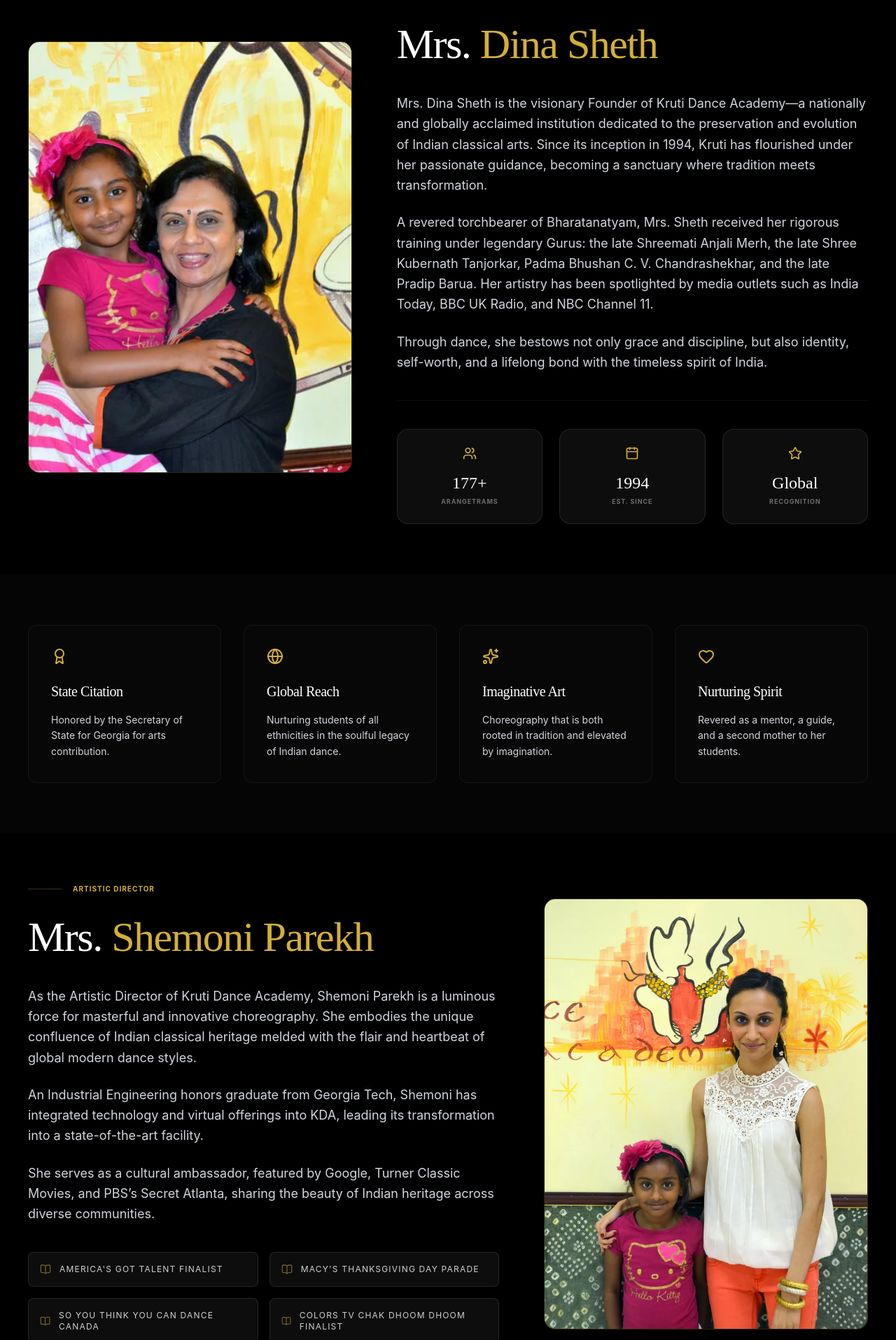
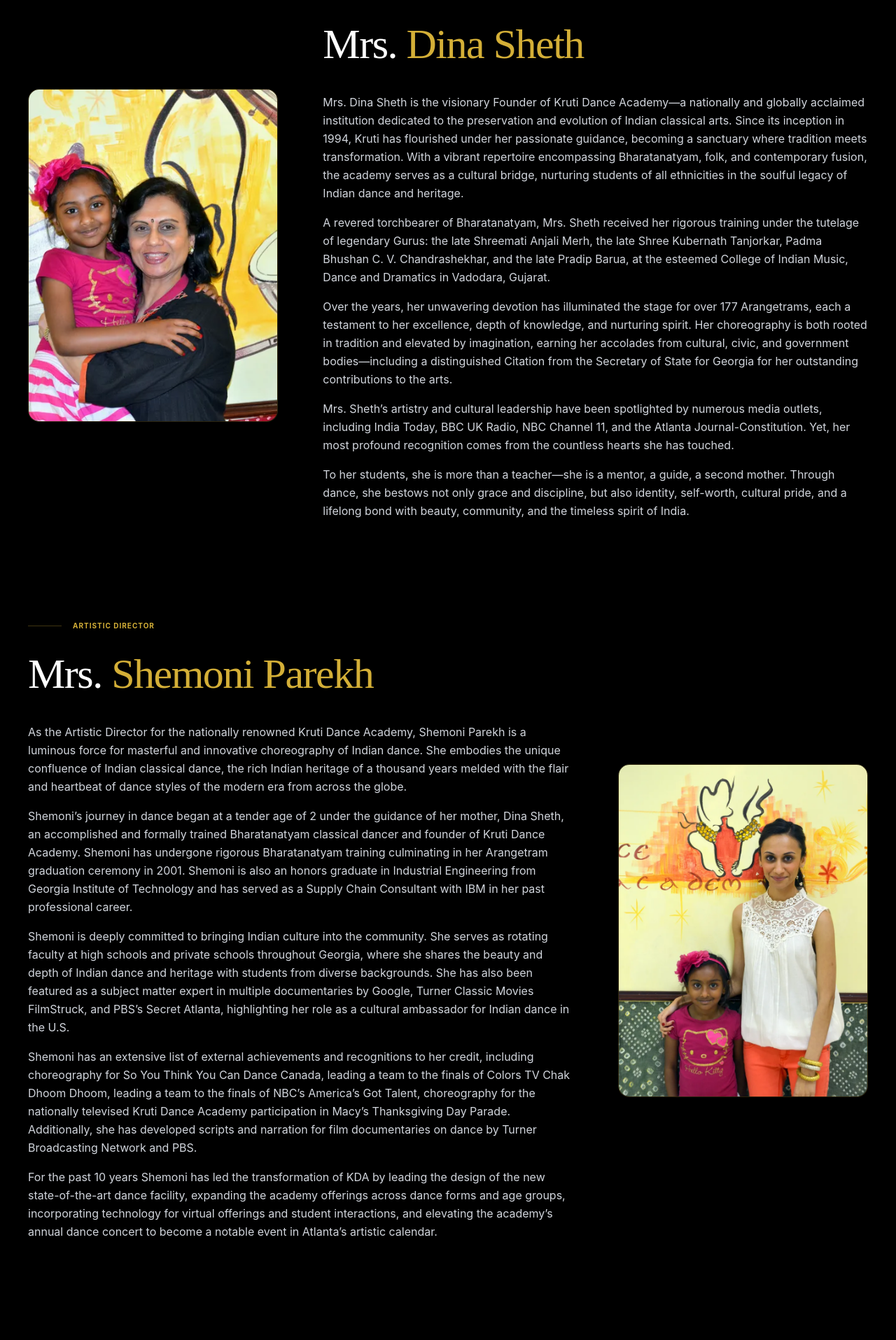
Before and after one commit to nithish-aksayah/sanjana-arangetram, a React (Vite) app: page /about/gurus in a window 1280 px wide. Shown: the part 645-2560 px from the top of the page at 70% size. Built offline with nearby package versions, Linux system fonts and the light colour scheme.

Commit message:
guru-page-content-added

```diff
--- a/src/pages/about/Gurus.jsx
+++ b/src/pages/about/Gurus.jsx
@@ -68,7 +68,7 @@ const Gurus = () => {
           <div className="grid grid-cols-1 lg:grid-cols-12 gap-16 items-center">
 
             {/* Image Column */}
-            <div className="lg:col-span-5 relative group mx-auto w-full max-w-sm lg:max-w-none">
+            <div className="lg:col-span-4 relative group mx-auto w-full max-w-sm lg:max-w-none">
               <motion.div
                 variants={fadeUp}
                 initial="hidden"
@@ -89,7 +89,7 @@ const Gurus = () => {
             </div>
 
             {/* Content Column */}
-            <div className="lg:col-span-7 space-y-10 text-left">
+            <div className="lg:col-span-8 space-y-8 text-left">
               <motion.div
                 variants={fadeUp}
                 initial="hidden"
@@ -101,21 +101,27 @@ const Gurus = () => {
                   <span className="uppercase tracking-widest text-[10px] font-bold">The Visionary Founder</span>
                 </div>
                 <h2 className="text-4xl md:text-5xl lg:text-6xl font-serif mb-8 leading-tight text-white">Mrs. <span className="text-[#D4AF37]">Dina Sheth</span></h2>
-                <div className="space-y-6 text-gray-300 font-sans text-lg leading-relaxed">
+                <div className="space-y-4 text-gray-300 font-sans text-sm md:text-base leading-relaxed">
                   <p>
-                    Mrs. Dina Sheth is the visionary Founder of Kruti Dance Academy—a nationally and globally acclaimed institution dedicated to the preservation and evolution of Indian classical arts. Since its inception in 1994, Kruti has flourished under her passionate guidance, becoming a sanctuary where tradition meets transformation.
+                    Mrs. Dina Sheth is the visionary Founder of Kruti Dance Academy—a nationally and globally acclaimed institution dedicated to the preservation and evolution of Indian classical arts. Since its inception in 1994, Kruti has flourished under her passionate guidance, becoming a sanctuary where tradition meets transformation. With a vibrant repertoire encompassing Bharatanatyam, folk, and contemporary fusion, the academy serves as a cultural bridge, nurturing students of all ethnicities in the soulful legacy of Indian dance and heritage.
                   </p>
                   <p>
-                    A revered torchbearer of Bharatanatyam, Mrs. Sheth received her rigorous training under legendary Gurus: the late Shreemati Anjali Merh, the late Shree Kubernath Tanjorkar, Padma Bhushan C. V. Chandrashekhar, and the late Pradip Barua. Her artistry has been spotlighted by media outlets such as India Today, BBC UK Radio, and NBC Channel 11.
+                    A revered torchbearer of Bharatanatyam, Mrs. Sheth received her rigorous training under the tutelage of legendary Gurus: the late Shreemati Anjali Merh, the late Shree Kubernath Tanjorkar, Padma Bhushan C. V. Chandrashekhar, and the late Pradip Barua, at the esteemed College of Indian Music, Dance and Dramatics in Vadodara, Gujarat.
                   </p>
                   <p>
-                    Through dance, she bestows not only grace and discipline, but also identity, self-worth, and a lifelong bond with the timeless spirit of India.
+                    Over the years, her unwavering devotion has illuminated the stage for over 177 Arangetrams, each a testament to her excellence, depth of knowledge, and nurturing spirit. Her choreography is both rooted in tradition and elevated by imagination, earning her accolades from cultural, civic, and government bodies—including a distinguished Citation from the Secretary of State for Georgia for her outstanding contributions to the arts.
+                  </p>
+                  <p>
+                    Mrs. Sheth’s artistry and cultural leadership have been spotlighted by numerous media outlets, including India Today, BBC UK Radio, NBC Channel 11, and the Atlanta Journal-Constitution. Yet, her most profound recognition comes from the countless hearts she has touched.
+                  </p>
+                  <p>
+                    To her students, she is more than a teacher—she is a mentor, a guide, a second mother. Through dance, she bestows not only grace and discipline, but also identity, self-worth, cultural pride, and a lifelong bond with beauty, community, and the timeless spirit of India.
                   </p>
                 </div>
               </motion.div>
 
               {/* Stats Grid */}
-              <div className="grid grid-cols-3 gap-6 pt-10 border-t border-white/5">
+              {/* <div className="grid grid-cols-3 gap-4 md:gap-8 pt-10 border-t border-white/10">
                 {stats.map((stat, i) => (
                   <motion.div
                     key={i}
@@ -124,21 +130,27 @@ const Gurus = () => {
                     whileInView="visible"
                     viewport={{ once: true }}
                     transition={{ delay: 0.2 + (i * 0.1) }}
-                    className="text-center p-6 glass-card border-white/5 bg-white/[0.02] hover:bg-gold/5 transition-all duration-500"
+                    className="relative text-center group py-4"
                   >
-                    <div className="text-gold flex justify-center mb-4">{stat.icon}</div>
-                    <div className="text-2xl font-serif text-white mb-1">{stat.value}</div>
-                    <div className="text-[9px] uppercase tracking-widest text-white/40 font-bold">{stat.label}</div>
+                    Vertical divider line
+                    {i < stats.length - 1 && (
+                      <div className="absolute right-0 top-1/4 bottom-1/4 w-px bg-gradient-to-b from-transparent via-gold/30 to-transparent" />
+                    )}
+                    <div className="text-gold flex justify-center mb-3 group-hover:scale-110 transition-transform duration-300">
+                      {stat.icon}
+                    </div>
+                    <div className="text-3xl md:text-4xl font-serif text-white mb-2 tracking-wide font-medium">{stat.value}</div>
+                    <div className="text-[10px] uppercase tracking-[0.2em] text-gray-400 font-bold group-hover:text-gold transition-colors duration-300">{stat.label}</div>
                   </motion.div>
                 ))}
-              </div>
+              </div> */}
             </div>
           </div>
         </div>
       </section>
 
       {/* 3. ACHIEVEMENTS & MEDIA SECTION */}
-      <section className="section-padding bg-[#050505]">
+      {/* <section className="section-padding bg-[#050505]">
         <div className="container-luxury">
           <div className="grid grid-cols-1 md:grid-cols-2 lg:grid-cols-4 gap-8">
             {[
@@ -163,7 +175,7 @@ const Gurus = () => {
             ))}
           </div>
         </div>
-      </section>
+      </section> */}
 
       {/* 4. MRS. SHEMONI PAREKH SECTION */}
       <section className="section-padding bg-black relative">
@@ -171,7 +183,7 @@ const Gurus = () => {
           <div className="grid grid-cols-1 lg:grid-cols-12 gap-16 items-center flex-row-reverse">
 
             {/* Content Column */}
-            <div className="lg:col-span-7 order-2 lg:order-1 space-y-10 text-left">
+            <div className="lg:col-span-8 order-2 lg:order-1 space-y-8 text-left">
               <motion.div
                 variants={fadeUp}
                 initial="hidden"
@@ -183,21 +195,27 @@ const Gurus = () => {
                   <span className="uppercase tracking-widest text-[10px] font-bold">Artistic Director</span>
                 </div>
                 <h2 className="text-4xl md:text-5xl lg:text-6xl font-serif mb-8 leading-tight text-white">Mrs. <span className="text-[#D4AF37]">Shemoni Parekh</span></h2>
-                <div className="space-y-6 text-gray-300 font-sans text-lg leading-relaxed">
+                <div className="space-y-4 text-gray-300 font-sans text-sm md:text-base leading-relaxed">
                   <p>
-                    As the Artistic Director of Kruti Dance Academy, Shemoni Parekh is a luminous force for masterful and innovative choreography. She embodies the unique confluence of Indian classical heritage melded with the flair and heartbeat of global modern dance styles.
+                    As the Artistic Director for the nationally renowned Kruti Dance Academy, Shemoni Parekh is a luminous force for masterful and innovative choreography of Indian dance. She embodies the unique confluence of Indian classical dance, the rich Indian heritage of a thousand years melded with the flair and heartbeat of dance styles of the modern era from across the globe.
                   </p>
                   <p>
-                    An Industrial Engineering honors graduate from Georgia Tech, Shemoni has integrated technology and virtual offerings into KDA, leading its transformation into a state-of-the-art facility.
+                    Shemoni’s journey in dance began at a tender age of 2 under the guidance of her mother, Dina Sheth, an accomplished and formally trained Bharatanatyam classical dancer and founder of Kruti Dance Academy. Shemoni has undergone rigorous Bharatanatyam training culminating in her Arangetram graduation ceremony in 2001. Shemoni is also an honors graduate in Industrial Engineering from Georgia Institute of Technology and has served as a Supply Chain Consultant with IBM in her past professional career.
                   </p>
                   <p>
-                    She serves as a cultural ambassador, featured by Google, Turner Classic Movies, and PBS’s Secret Atlanta, sharing the beauty of Indian heritage across diverse communities.
+                    Shemoni is deeply committed to bringing Indian culture into the community. She serves as rotating faculty at high schools and private schools throughout Georgia, where she shares the beauty and depth of Indian dance and heritage with students from diverse backgrounds. She has also been featured as a subject matter expert in multiple documentaries by Google, Turner Classic Movies FilmStruck, and PBS’s Secret Atlanta, highlighting her role as a cultural ambassador for Indian dance in the U.S.
+                  </p>
+                  <p>
+                    Shemoni has an extensive list of external achievements and recognitions to her credit, including choreography for So You Think You Can Dance Canada, leading a team to the finals of Colors TV Chak Dhoom Dhoom, leading a team to the finals of NBC’s America’s Got Talent, choreography for the nationally televised Kruti Dance Academy participation in Macy’s Thanksgiving Day Parade. Additionally, she has developed scripts and narration for film documentaries on dance by Turner Broadcasting Network and PBS.
+                  </p>
+                  <p>
+                    For the past 10 years Shemoni has led the transformation of KDA by leading the design of the new state-of-the-art dance facility, expanding the academy offerings across dance forms and age groups, incorporating technology for virtual offerings and student interactions, and elevating the academy’s annual dance concert to become a notable event in Atlanta’s artistic calendar.
                   </p>
                 </div>
               </motion.div>
 
               {/* Highlights Grid */}
-              <div className="grid grid-cols-1 md:grid-cols-2 gap-4">
+              {/* <div className="grid grid-cols-1 md:grid-cols-2 gap-4">
                 {[
                   'America\'s Got Talent Finalist',
                   'Macy\'s Thanksgiving Day Parade',
@@ -216,11 +234,11 @@ const Gurus = () => {
                     <span className="text-xs uppercase tracking-widest text-white/80 group-hover:text-white">{item}</span>
                   </motion.div>
                 ))}
-              </div>
+              </div> */}
             </div>
 
             {/* Image Column */}
-            <div className="lg:col-span-5 order-1 lg:order-2 relative group mx-auto w-full max-w-sm lg:max-w-none">
+            <div className="lg:col-span-4 order-1 lg:order-2 relative group mx-auto w-full max-w-sm lg:max-w-none">
               <motion.div
                 variants={fadeUp}
                 initial="hidden"
@@ -244,7 +262,7 @@ const Gurus = () => {
       </section>
 
       {/* 5. LEGACY SECTION */}
-      <section className="py-12 relative text-center bg-[#050505]">
+      <section className="relative text-center bg-[#050505]">
         <div className="container-luxury relative z-10">
           {/* <motion.div
             variants={fadeUp}
```
